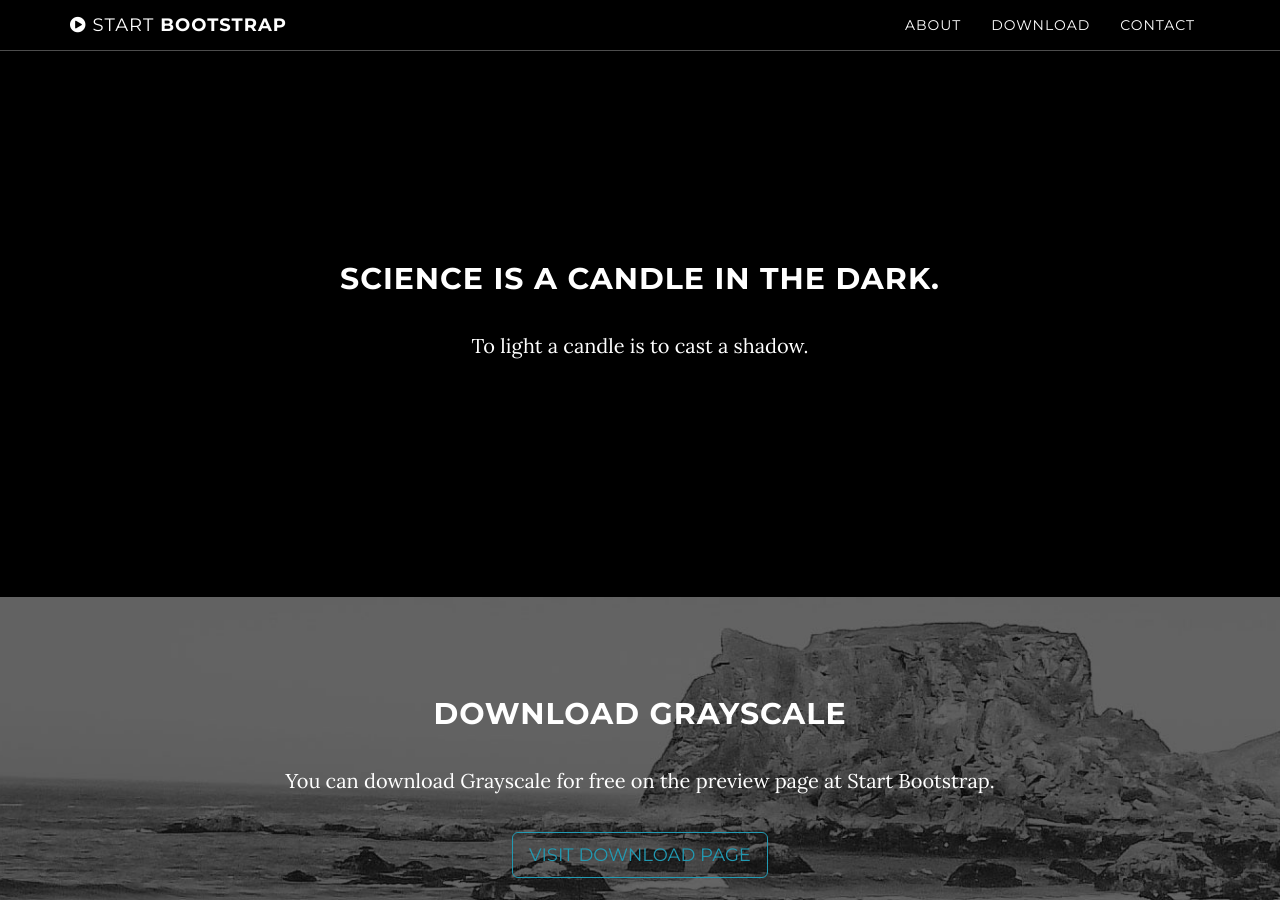
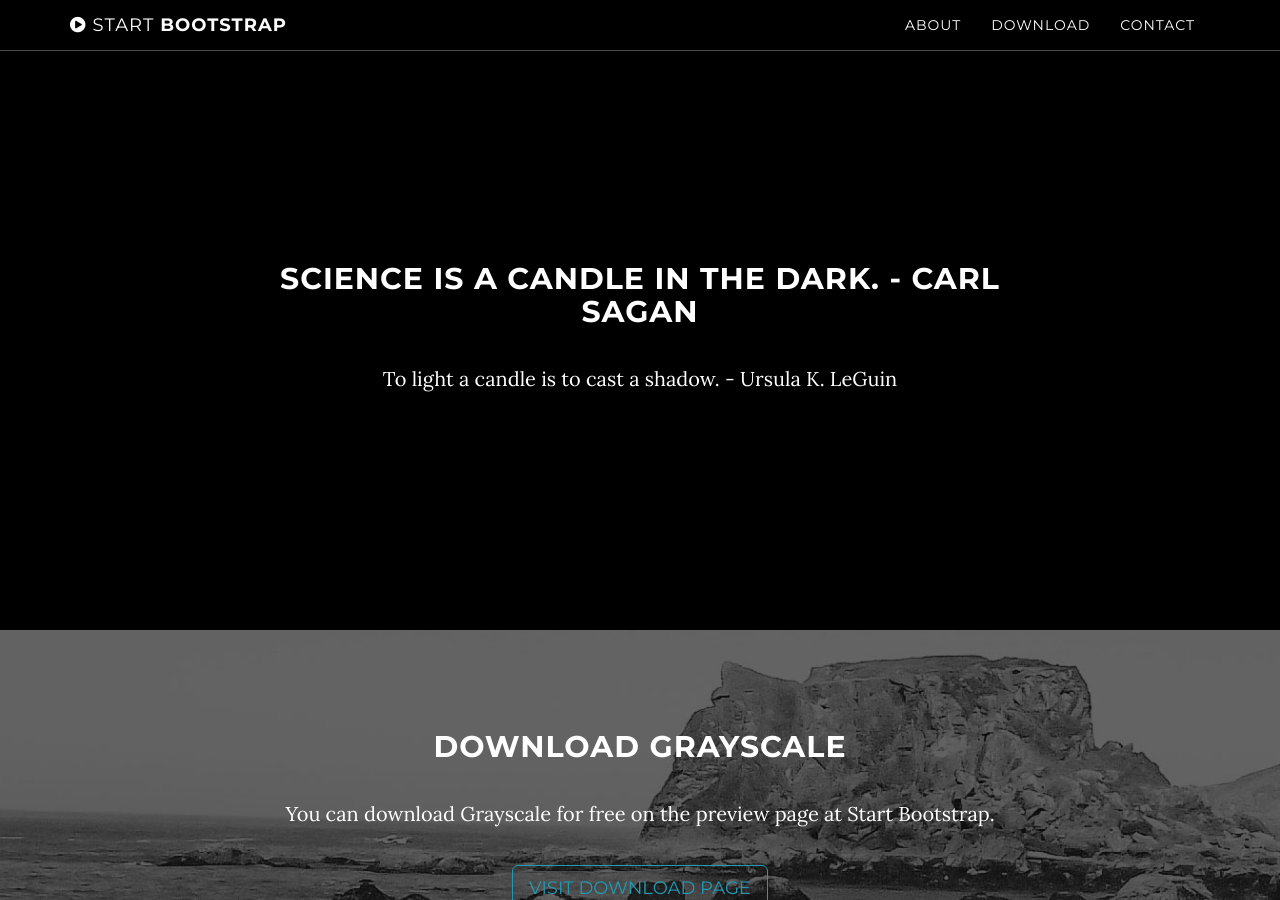
Before and after one commit to kbrevs/kbrevs.github.io, a Jekyll site: the page built from index.html, in a window 1280 px wide and 900 px high, scrolled down 838 px. Built offline with Jekyll 4.4.1, drawn with Linux system fonts in a browser that asks for light colours.

Commit message:
Update about.html

```diff
--- a/_includes/about.html
+++ b/_includes/about.html
@@ -2,8 +2,8 @@
     <section id="about" class="container content-section text-center">
         <div class="row">
             <div class="col-lg-8 col-lg-offset-2">
-                <h2>Science is a candle in the dark.</h2>
-                <p>To light a candle is to cast a shadow.</p>
+                <h2>Science is a candle in the dark. - Carl Sagan</h2>
+                <p>To light a candle is to cast a shadow. - Ursula K. LeGuin</p>
 
             </div>
         </div>
```
